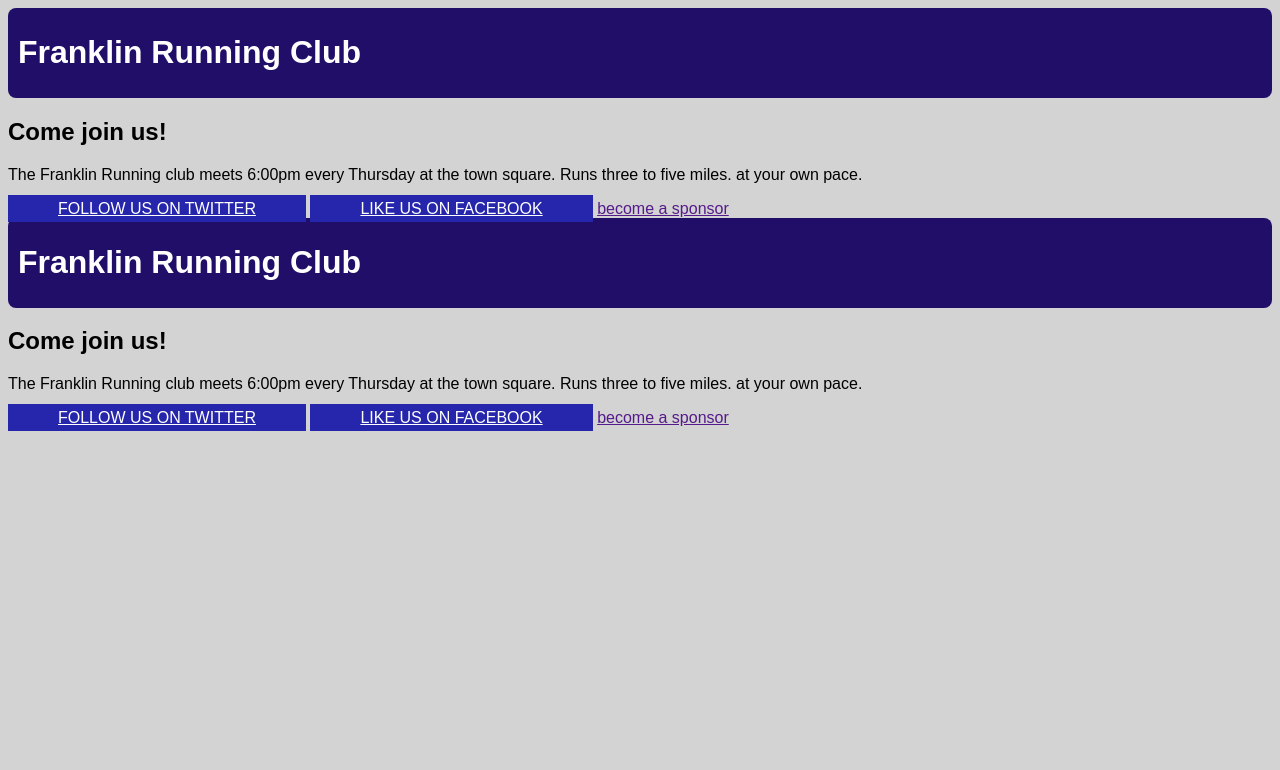
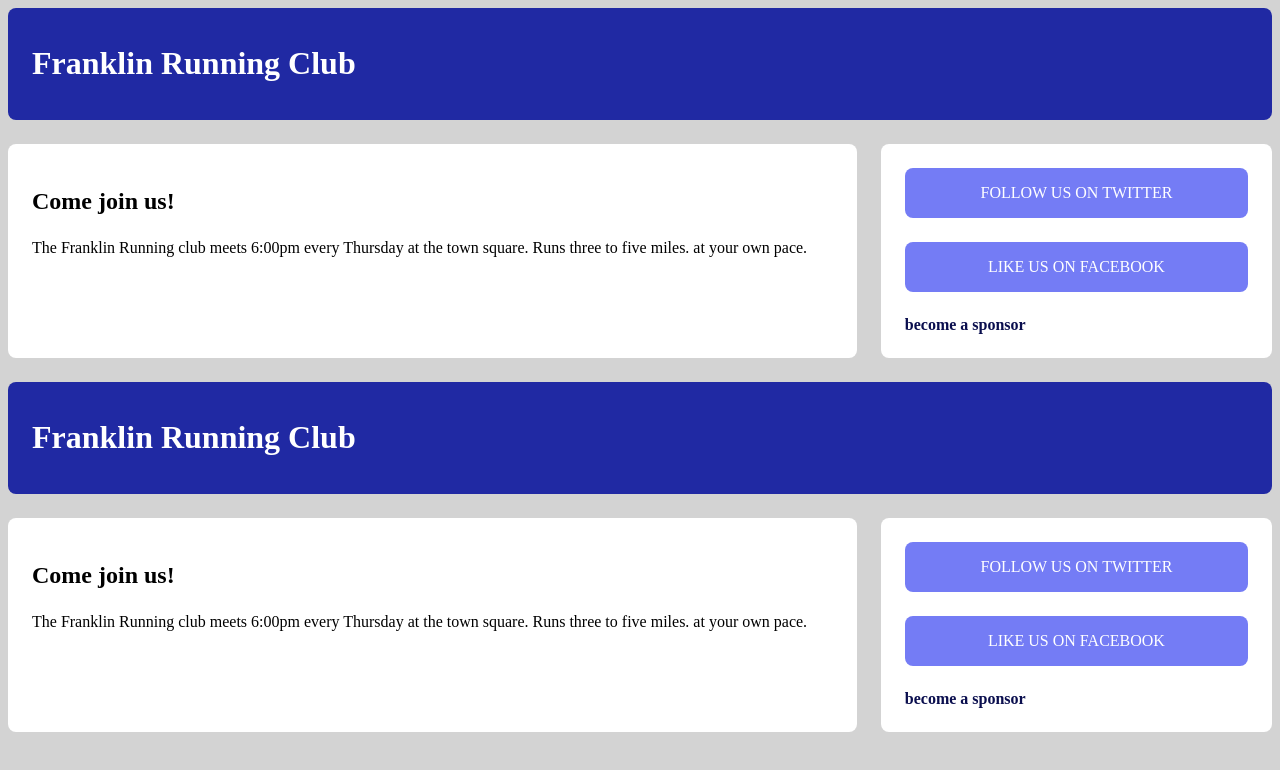
Before and after one commit to Apollo10001/Section, a plain HTML site: page index.html in a window 1280 px wide. Drawn offline with Linux system fonts and the light colour scheme.

Commit message:
Update index.css

```diff
--- a/index.css
+++ b/index.css
@@ -1,43 +1,52 @@
-body {
-    font-family:  Arial, Helvetica, sans-serif;
-    font: 1.5em;
-    background-color: lightgray;
-}
 :root {
     box-sizing: border-box;
 }
-*, ::before , ::after {
+*, ::before ::after {
     box-sizing: inherit;
 }
+.container {
+    display: flex;
+    overflow: auto;
+}
+body * + * {
+    margin-top: 1.5em;
+}
+body {
+    background-color: lightgray;
+}
 .header {
-    color: white;
-    padding: 5px 5px 5px 10px;
-    border-radius: 0.5em;
-    margin: 0px;
-    background-color: #210e68;
-}
-
-.details {
-    background-color: white;
-    padding: 5px 0px 5px 10px;
-    margin-top: 15px;
-    float: left;
-    width: 70%;
+    background-color: #2029a3;
+    color: #fff;
+    padding: 1em 1.5em;
     border-radius: 0.5em;
 }
-.aside {
-    float: left;
-    margin-top: 20px;
-    background-color: white;
+.main {
+    background-color: #fff;
+    padding: 1.5em 1.5em;
+    border-radius: 0.5em;
+    width: 70%;
+}
+.buttons {
+    background-color: #fff;
     width: 30%;
+    padding: 1.5em;
+    margin-top: 0;
     border-radius: 0.5em;
-    padding: 10px;
-}
-.widget {
-    padding: 7px;
+    margin-left: 1.5em;
 }
 .button {
-    background-color: rgb(38, 38, 172);
-    color: white;
-    padding: 5px 50px 5px 50px;
+    padding: 1em 1.5em;
+    display: block;
+    border-radius: 0.5em;
+    text-align: center;
+    text-decoration: none;
+    text-transform: capitalize;
+    background-color: #747cf5;
+    color: #fff;
 }
+.sponsor-link {
+    color: #0a0e4e;
+    text-decoration: none;
+    display: block;
+    font-weight: bold;
+}
```
